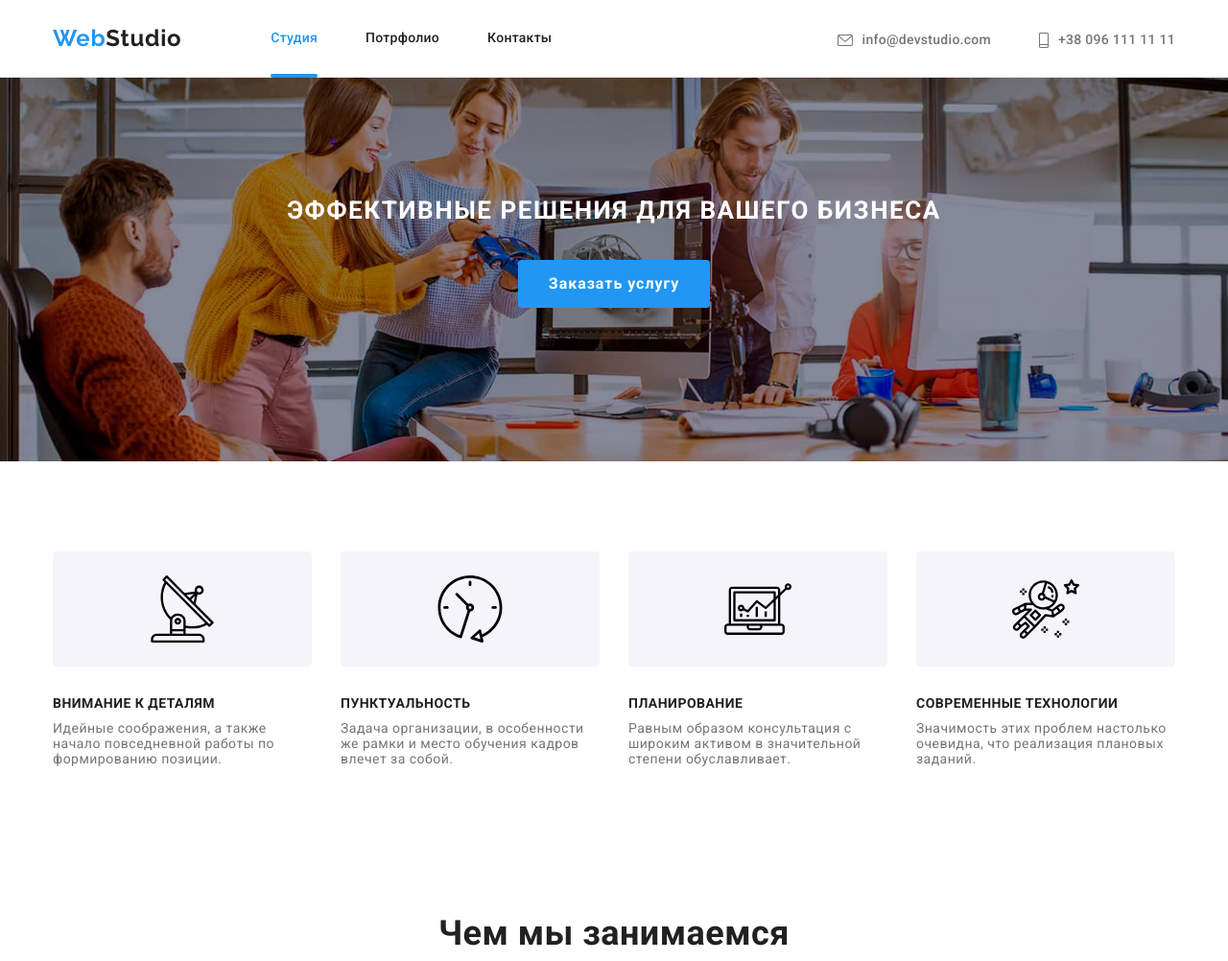
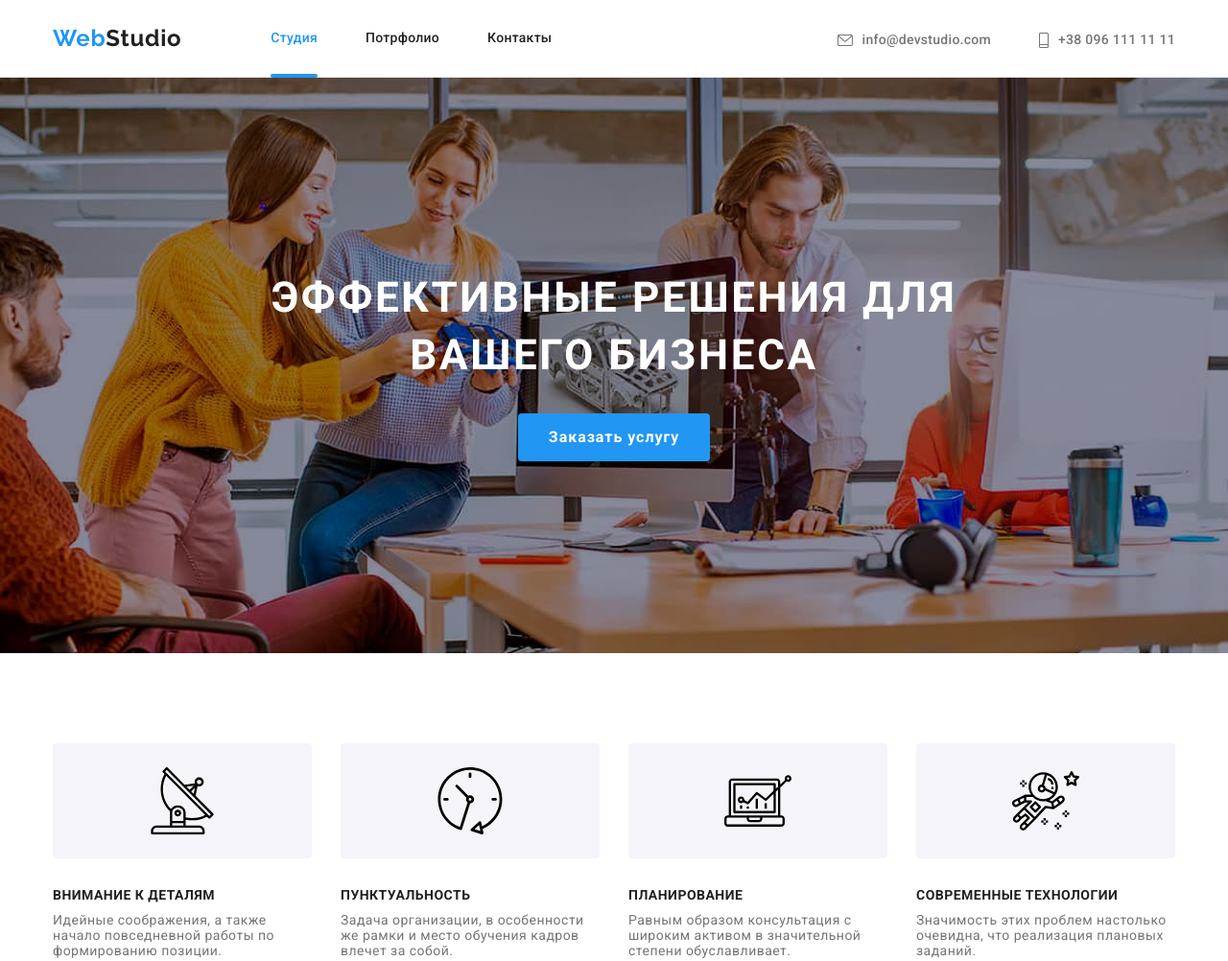
Before and after one commit to olegsavchuk95/Homework-for-GoIT---08, a plain HTML site: page index.html in a window 1280 px wide. Shown: the top 1002 px of the page at 96% size. Drawn offline with nearby package versions, Linux system fonts and the light colour scheme.

Commit message:
fix hero header

```diff
--- a/scss/components/_form.scss
+++ b/scss/components/_form.scss
@@ -86,11 +86,15 @@
   display: flex;
   justify-content: center;
 
-  font-size: 14px;
+  font-size: 11px;
   line-height: 1.16;
   letter-spacing: 0.03em;
 
   color: #757575;
+
+  @media screen and (min-width:1200px) {
+    font-size: 14px;
+  }
 }
 
 .form-field__checkbox:checked + .checkbox__label .form-field__btn {
--- a/scss/components/_hero.scss
+++ b/scss/components/_hero.scss
@@ -3,6 +3,12 @@
   width: 100%;
   height: 400px;
   padding: 118px 45px;
+
+  @media screen and (min-width: 1200px) {
+    padding: 200px 237px;
+    height: unset;
+  }
+
 
   background-image: url(../images/mobile/mobile/Header-img-min.jpg),
   linear-gradient(
@@ -58,15 +64,11 @@
     text-transform: uppercase;
 
     color: $white;
+
+    @media screen and (min-width: 1200px) {
+      font-size: 44px;
+      line-height: 1.36em;
+    }
   }
 
-  @media screen and (min-width: 1200px) {
-    font-weight: 900;
-    font-size: 44px;
-    line-height: 1.36em;
-    letter-spacing: 0.06em;
-    text-transform: uppercase;
-
-    color: $white;
-  }
 }
--- a/scss/components/_modal.scss
+++ b/scss/components/_modal.scss
@@ -13,6 +13,11 @@
   background: #ffffff;
 
   border-radius: 4px;
+
+  @media screen and (max-width: 768px) {
+    width: 450px;
+    height: 609px;
+  }
 }
 
 .close-button {
```
Also changed, not shown: css/main.css, css/main.min.css, 2 other files.
